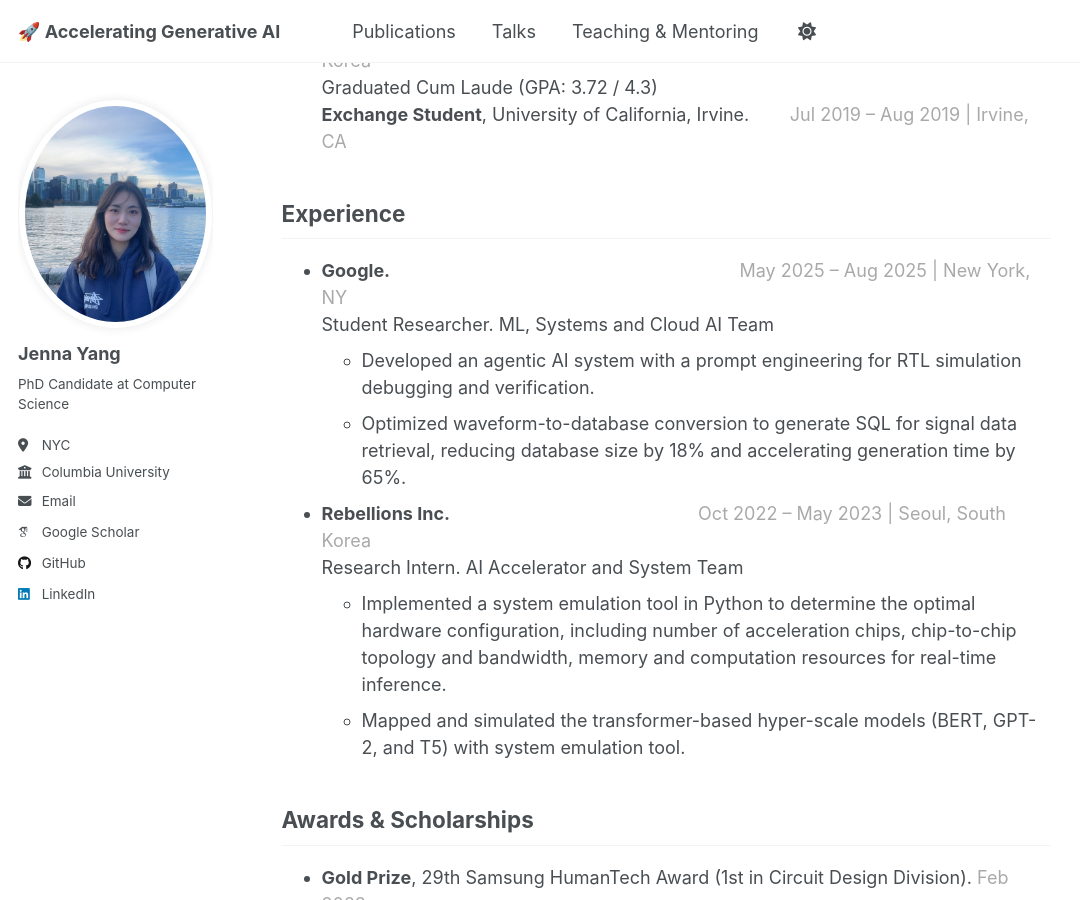
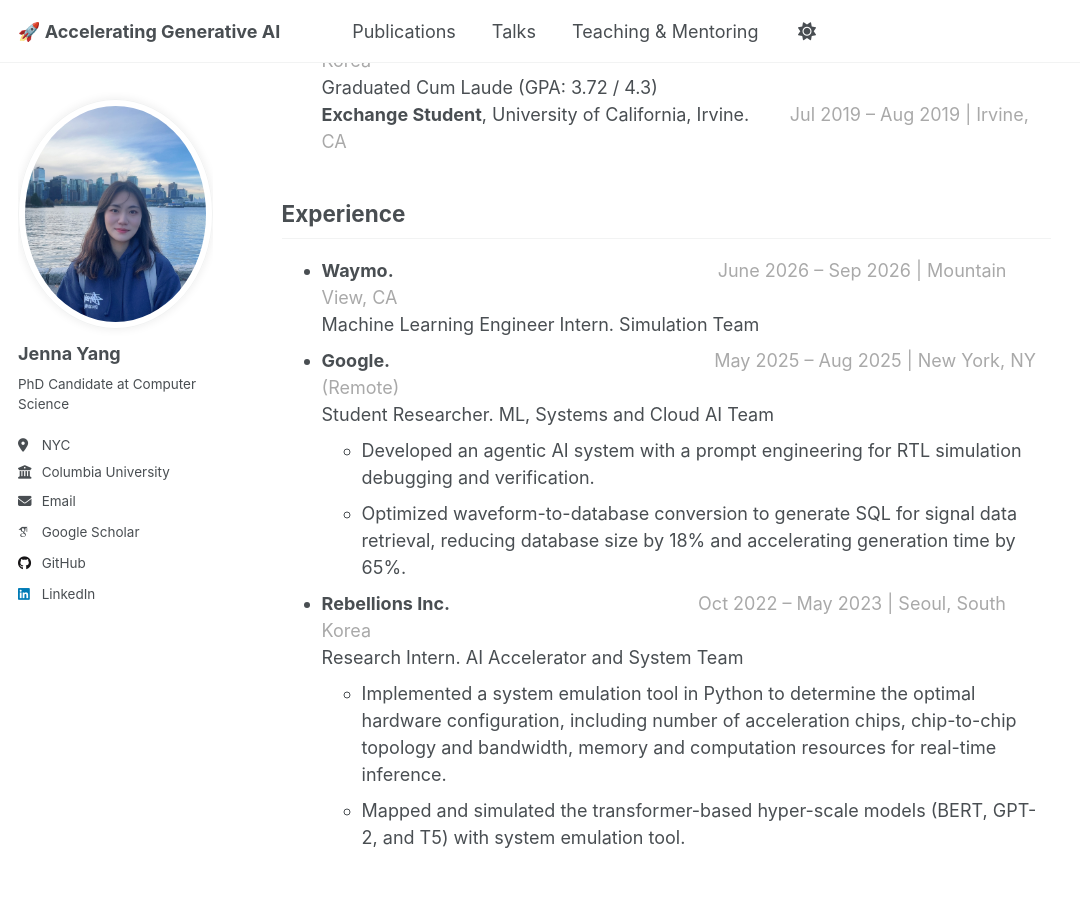
Before and after one commit to jenna-yang/jenna-yang.github.io, a Jekyll site: the page built from _pages/about.md, in a window 1280 px wide and 900 px high, scrolled down 675 px. Shown: the whole window, without its empty margins (0-1080 px from the left). Built offline with Jekyll 4.4.1, drawn with Linux system fonts in a browser that asks for light colours; some web fonts are replaced.

Commit message:
update Pubs and Intern

```diff
--- a/_pages/about.md
+++ b/_pages/about.md
@@ -31,7 +31,9 @@
 
 
 ## Experience
-- **Google.**&nbsp;&nbsp;&nbsp;&nbsp;&nbsp;&nbsp;&nbsp;&nbsp;&nbsp;&nbsp;&nbsp;&nbsp;&nbsp;&nbsp;&nbsp;&nbsp;&nbsp;&nbsp;&nbsp;&nbsp;&nbsp;&nbsp;&nbsp;&nbsp;&nbsp;&nbsp;&nbsp;&nbsp;&nbsp;&nbsp;&nbsp;&nbsp;&nbsp;&nbsp;&nbsp;&nbsp;&nbsp;&nbsp;&nbsp;&nbsp;&nbsp;&nbsp;&nbsp;&nbsp;&nbsp;&nbsp;&nbsp;&nbsp;&nbsp;&nbsp;&nbsp;&nbsp;&nbsp;&nbsp;&nbsp;&nbsp;&nbsp;&nbsp;&nbsp;&nbsp;&nbsp;&nbsp;&nbsp;&nbsp;&nbsp;&nbsp;&nbsp;&nbsp;   <span style="color:darkgray">May 2025 – Aug 2025 | New York, NY</span>
+- **Waymo.**&nbsp;&nbsp;&nbsp;&nbsp;&nbsp;&nbsp;&nbsp;&nbsp;&nbsp;&nbsp;&nbsp;&nbsp;&nbsp;&nbsp;&nbsp;&nbsp;&nbsp;&nbsp;&nbsp;&nbsp;&nbsp;&nbsp;&nbsp;&nbsp;&nbsp;&nbsp;&nbsp;&nbsp;&nbsp;&nbsp;&nbsp;&nbsp;&nbsp;&nbsp;&nbsp;&nbsp;&nbsp;&nbsp;&nbsp;&nbsp;&nbsp;&nbsp;&nbsp;&nbsp;&nbsp;&nbsp;&nbsp;&nbsp;&nbsp;&nbsp;&nbsp;&nbsp;&nbsp;&nbsp;&nbsp;&nbsp;&nbsp;&nbsp;&nbsp;&nbsp;&nbsp;&nbsp;&nbsp;   <span style="color:darkgray">June 2026 – Sep 2026 | Mountain View, CA</span>
+Machine Learning Engineer Intern. Simulation Team<br>
+- **Google.**&nbsp;&nbsp;&nbsp;&nbsp;&nbsp;&nbsp;&nbsp;&nbsp;&nbsp;&nbsp;&nbsp;&nbsp;&nbsp;&nbsp;&nbsp;&nbsp;&nbsp;&nbsp;&nbsp;&nbsp;&nbsp;&nbsp;&nbsp;&nbsp;&nbsp;&nbsp;&nbsp;&nbsp;&nbsp;&nbsp;&nbsp;&nbsp;&nbsp;&nbsp;&nbsp;&nbsp;&nbsp;&nbsp;&nbsp;&nbsp;&nbsp;&nbsp;&nbsp;&nbsp;&nbsp;&nbsp;&nbsp;&nbsp;&nbsp;&nbsp;&nbsp;&nbsp;&nbsp;&nbsp;&nbsp;&nbsp;&nbsp;&nbsp;&nbsp;&nbsp;&nbsp;&nbsp;&nbsp;   <span style="color:darkgray">May 2025 – Aug 2025 | New York, NY (Remote)</span>
 Student Researcher. ML, Systems and Cloud AI Team<br>
   - Developed an agentic AI system with a prompt engineering for RTL simulation debugging and verification.<br>
   - Optimized waveform-to-database conversion to generate SQL for signal data retrieval, reducing database size by 18% and accelerating generation time by 65%.<br>
```
Also changed, not shown: _publications/2025-FPL-ReconFormer.md (+1 -0 lines), _publications/2026-Micro.md (added, +17 -0 lines).
